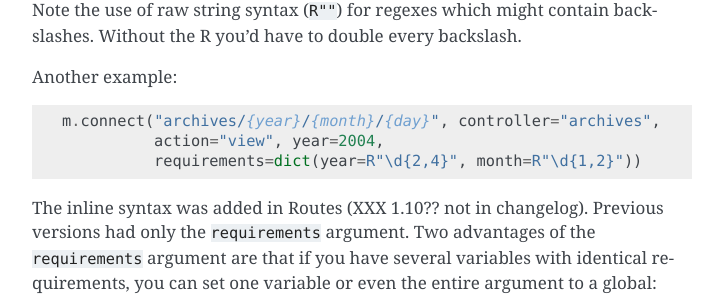
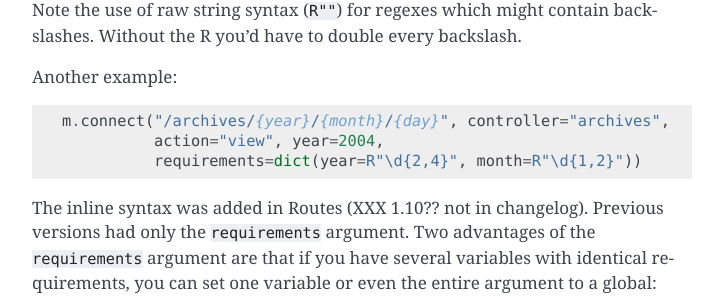
Before and after one commit to bbangert/routes, a Sphinx documentation site: the page built from docs/setting_up.rst, in a window 1280 px wide and 900 px high, scrolled down 1608 px. Shown: the part 148-452 px from the top of the window, without its empty margins (388-1111 px from the left). Built offline with Sphinx 7.4.7, drawn with Linux system fonts in a browser that asks for light colours; some of the changed text lies outside the part shown.

```diff
--- a/docs/setting_up.rst
+++ b/docs/setting_up.rst
@@ -84,7 +84,7 @@ backslashes.  Without the R you'd have to double every backslash.
 
 Another example::
 
-    m.connect("archives/{year}/{month}/{day}", controller="archives",
+    m.connect("/archives/{year}/{month}/{day}", controller="archives",
               action="view", year=2004,
               requirements=dict(year=R"\d{2,4}", month=R"\d{1,2}"))
 
```
Also changed, not shown: other parts of docs/setting_up.rst (+1 -0 lines).
